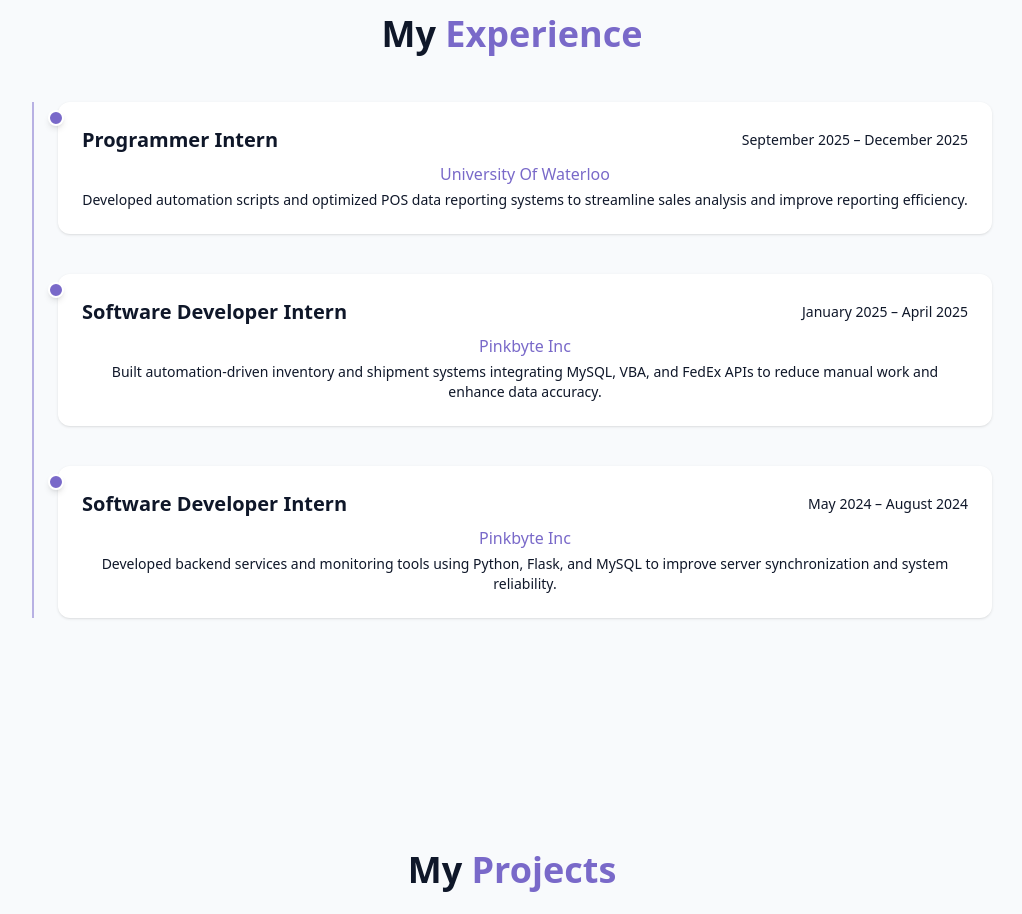
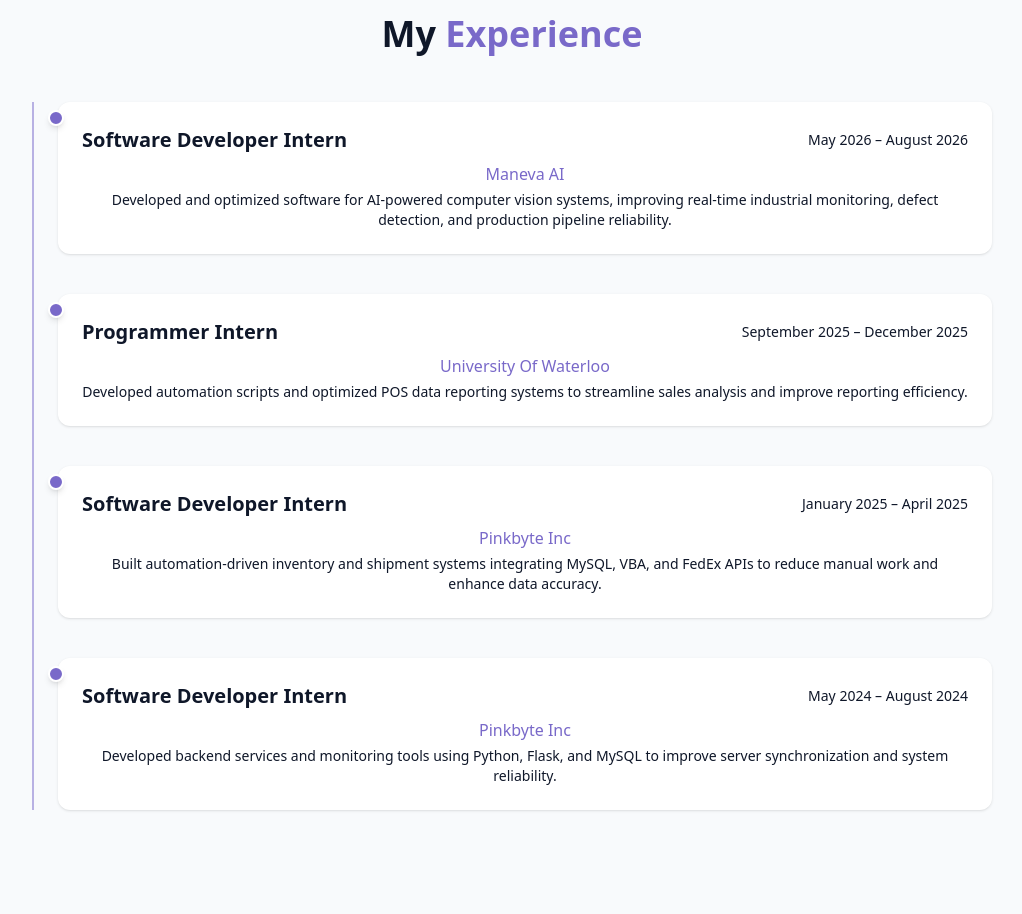
Before and after one commit to Angela-Zacharia/angela-zacharia, a React (Vite) app: page / in a window 1280 px wide. Shown: the part 1660-2574 px from the top of the page, without its empty margins (128-1150 px from the left). Built offline with nearby package versions, Linux system fonts and the light colour scheme.

Commit message:
Update SkillsSection.jsx for new job

```diff
--- a/src/components/SkillsSection.jsx
+++ b/src/components/SkillsSection.jsx
@@ -1,6 +1,13 @@
 import { motion } from "framer-motion";
 
 const experiences = [
+   {
+    year: "May 2026 –  August 2026",
+    company: "Maneva AI",
+    role: "Software Developer Intern",
+    description:
+      "Developed and optimized software for AI-powered computer vision systems, improving real-time industrial monitoring, defect detection, and production pipeline reliability.",
+  },
   {
     year: "September 2025 –  December 2025",
     company: "University Of Waterloo",
```
